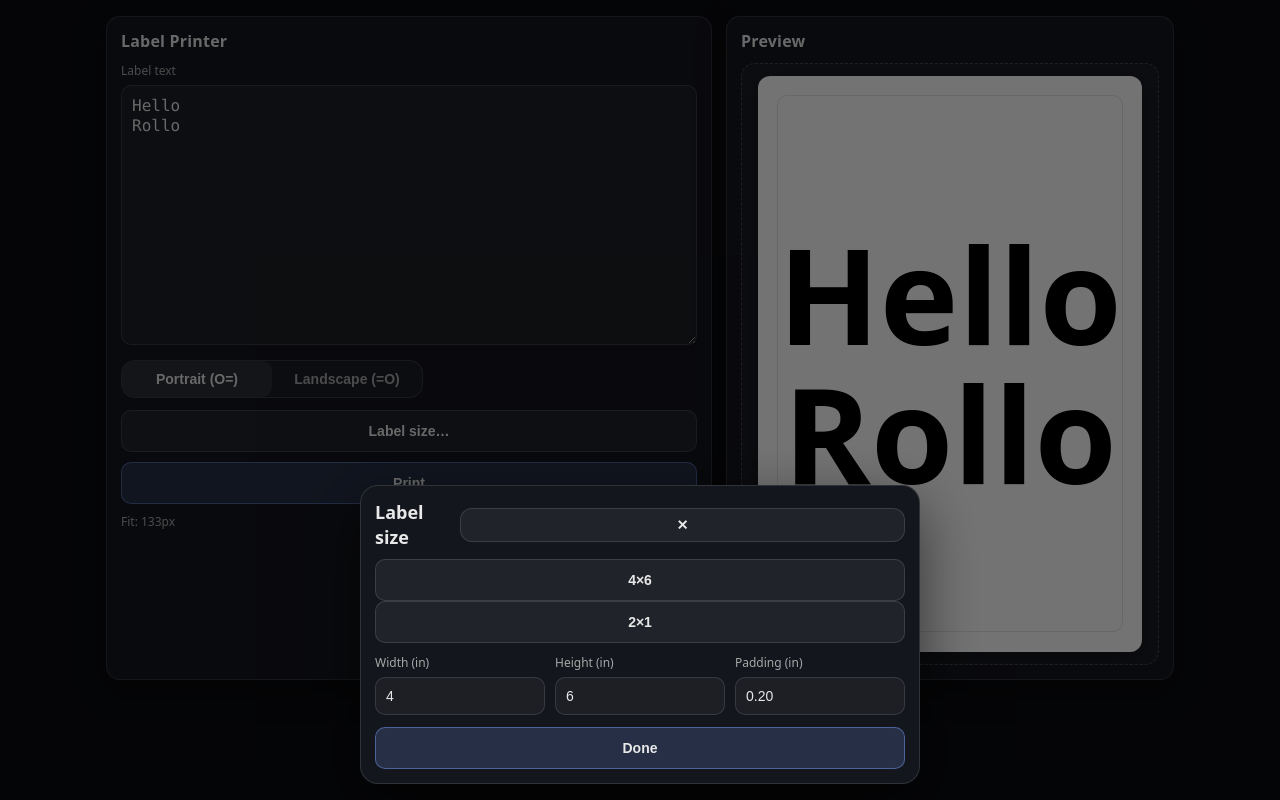
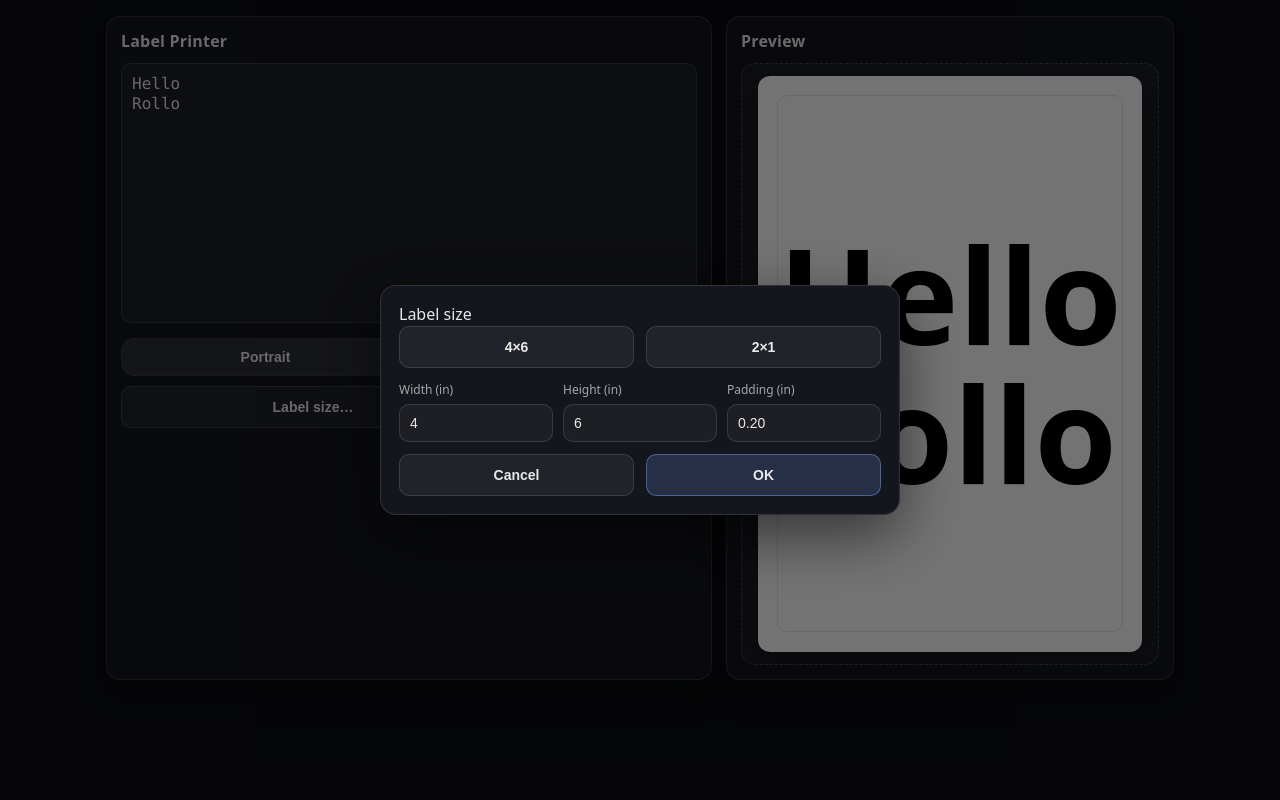
Before and after one commit to dacarley/label-printer, a plain HTML site: page index.html in a window 1280 px wide. Both pictures are taken after a click on the button "Label size…". Drawn offline with Linux system fonts and the light colour scheme.

Commit message:
fix: ui tweaks

```diff
--- a/index.html
+++ b/index.html
@@ -415,54 +415,83 @@
       background: rgba(255,255,255,0.08);
     }
 
+
     .modalBackdrop{
       position:fixed;
       inset:0;
       display:none;
-      align-items:flex-end;
+      align-items:center;
       justify-content:center;
       background: rgba(0,0,0,0.55);
       z-index: 1000000;
-      padding: 16px;
-      padding-bottom: calc(16px + env(safe-area-inset-bottom));
+      padding: 24px;
     }
     .modalBackdrop.open{ display:flex; }
 
     .modal{
-      width: min(560px, 100%);
+      width: min(520px, 100%);
       background: var(--card);
       border: 1px solid var(--border);
-      border-radius: 18px;
+      border-radius: 16px;
       box-shadow: 0 20px 60px rgba(0,0,0,0.55);
-      padding: 14px;
+      padding: 18px;
     }
-    .modalHeader{
+
+    @media (max-width: 640px){
+      .modalBackdrop{ padding:0; }
+      .modal{
+        width:100%;
+        height:100%;
+        border-radius:0;
+        display:flex;
+        flex-direction:column;
+      }
+      .modalFooter{
+        margin-top:auto;
+      }
+    }
+
+    .presetBtns{
       display:flex;
-      align-items:center;
+      gap:12px;
+      margin-bottom:14px;
+    }
+
+
+
+    .modalFooter{
+      display:flex;
+      gap:12px;
       justify-content:space-between;
-      gap:12px;
-      margin-bottom: 10px;
-    }
-    .modalTitle{
-      font-weight: 900;
-      font-size: 18px;
-    }
-    .iconBtn{
-      border:1px solid var(--border);
-      background: rgba(255,255,255,0.06);
-      color: var(--fg);
-      border-radius: 12px;
-      padding: 8px 10px;
-      cursor:pointer;
-      font-weight: 900;
-    }
-    .modalControls{
       margin-top: 12px;
     }
-    .modalFooter{
-      display:flex;
-      justify-content:flex-end;
-      margin-top: 12px;
+    .modalFooter .secondary,
+    .modalFooter .primary{
+      flex:1 1 0;
+      width:auto;
+    }
+
+
+    @media (min-width: 900px){
+      .mainBtns{
+        flex-wrap:nowrap;
+      }
+      .mainBtns .secondary{ margin-left:auto; }
+      .inlinePrimary{
+        width:auto;
+        min-width: 180px;
+      }
+    }
+    @media (max-width: 899px){
+      .inlinePrimary{
+        width:100%;
+      }
+      .mainBtns{
+        justify-content:stretch;
+      }
+      #sizeBtn{
+        width:100%;
+      }
     }
 
   </style>
@@ -474,7 +503,7 @@
       <h1>Label Printer</h1>
       <div class="row">
         <div>
-          <label for="txt">Label text</label>
+
           <textarea id="txt" spellcheck="false" placeholder="Type your label text here...">Hello
 Rollo</textarea>
           <input id="orient" type="hidden" value="portrait" />
@@ -485,26 +514,24 @@
         </div>
       </div>
 
-      <div class="row mainBtns">
+      <div class="row">
         <div class="seg" role="group" aria-label="Orientation">
-          <button type="button" class="segBtn" id="portraitBtn" aria-pressed="true">Portrait (O=)</button>
-          <button type="button" class="segBtn" id="landscapeBtn" aria-pressed="false">Landscape (=O)</button>
+          <button type="button" class="segBtn" id="portraitBtn" aria-pressed="true">Portrait</button>
+          <button type="button" class="segBtn" id="landscapeBtn" aria-pressed="false">Landscape</button>
         </div>
-
-        <button id="sizeBtn" class="secondary" type="button">Label size…</button>
       </div>
 
-      <div class="row">
-        <button id="printBtn" class="primary" type="button">Print</button>
+      <div class="row mainBtns">
+        <button id="sizeBtn" class="secondary" type="button">Label size…</button>
+
+        <button id="printBtn" class="primary inlinePrimary" type="button">Print</button>
       </div>
-
-      <!-- Size modal -->
+<!-- Size modal -->
       <div id="sizeModal" class="modalBackdrop" aria-hidden="true">
         <div class="modal" role="dialog" aria-modal="true" aria-labelledby="sizeModalTitle">
           <div class="modalHeader">
             <div class="modalTitle" id="sizeModalTitle">Label size</div>
-            <button type="button" id="closeModalBtn" class="iconBtn" aria-label="Close">✕</button>
-          </div>
+</div>
 
           <div class="presetBtns">
             <button type="button" class="secondary presetBtn" data-w="4" data-h="6" data-pad="0.20">4×6</button>
@@ -527,12 +554,11 @@
           </div>
 
           <div class="modalFooter">
-            <button type="button" id="doneModalBtn" class="primary">Done</button>
+            <button type="button" id="cancelModalBtn" class="secondary">Cancel</button>
+            <button type="button" id="okModalBtn" class="primary">OK</button>
           </div>
         </div>
       </div>
-
-      <div class="status" id="status">Ready</div>
 </div>
 
     <div class="panel">
@@ -566,11 +592,9 @@
       portraitBtn: document.getElementById('portraitBtn'),
       landscapeBtn: document.getElementById('landscapeBtn'),
       sizeBtn: document.getElementById('sizeBtn'),
-      modal: document.getElementById('sizeModal'),
-      closeModalBtn: document.getElementById('closeModalBtn'),
-      doneModalBtn: document.getElementById('doneModalBtn'),
-      presetBtns: Array.from(document.querySelectorAll('.presetBtn')),      status: document.getElementById('status'),
-      overflowWarn: document.getElementById('overflowWarn'),
+      modal: document.getElementById('sizeModal'),      okModalBtn: document.getElementById('okModalBtn'),
+      cancelModalBtn: document.getElementById('cancelModalBtn'),
+      presetBtns: Array.from(document.querySelectorAll('.presetBtn')),      overflowWarn: document.getElementById('overflowWarn'),
 
       overlay: document.getElementById('printOverlay')
     };
@@ -735,8 +759,6 @@
       const p = bestFitFontPreviewPx(els.previewSpan, els.previewInner);
 
       els.overflowWarn.style.display = p.minFits ? 'none' : 'block';
-      els.status.textContent = p.minFits ? `Fit: ${Math.round(p.fontPx)}px` : `Text too large`;
-
       const snapshot = { labelW, labelH, pad, align, text, orientation };
       // Keep the print iframe "warm" so iOS can print within the user gesture.
       try { renderPrintRoot(snapshot); } catch(e) {}
@@ -915,9 +937,8 @@
 
     els.sizeBtn.addEventListener('click', () => {
       openModal();
-    });
-    els.closeModalBtn.addEventListener('click', closeModal);
-    els.doneModalBtn.addEventListener('click', () => {
+    });    els.cancelModalBtn.addEventListener('click', closeModal);
+    els.okModalBtn.addEventListener('click', () => {
       closeModal();
       saveSettings();
     });
```
